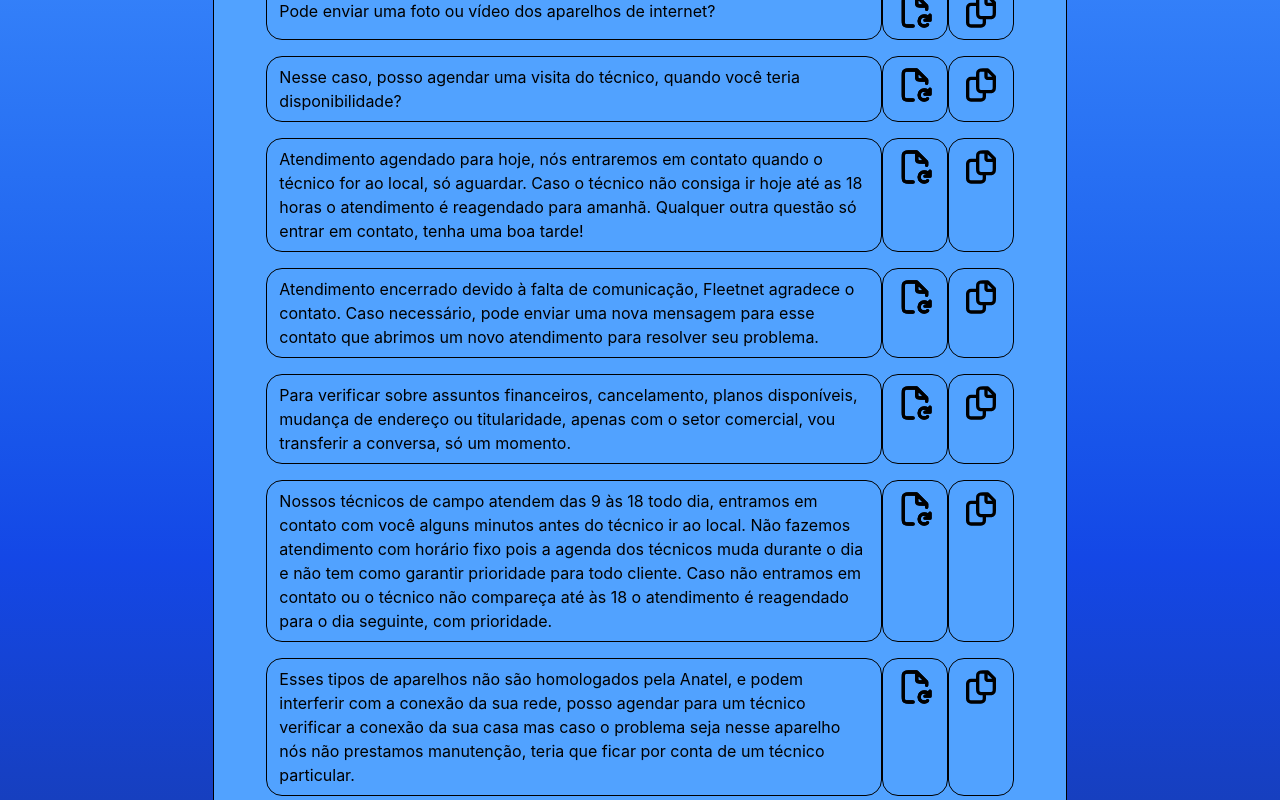
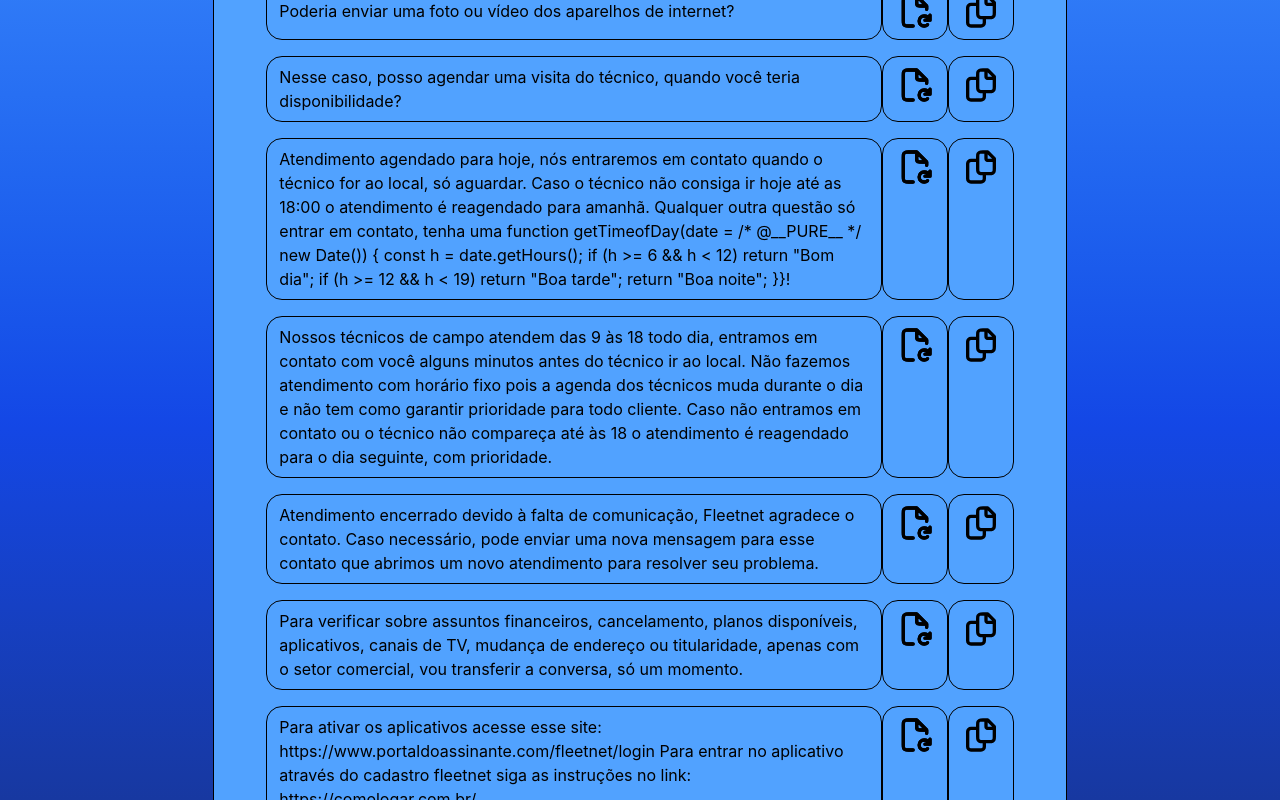
Before and after one commit to ShinyPineMaker/Chat-Utility-Tool-R, a React (Vite) app: page /Messages in a window 1280 px wide. Shown: the part 460-1260 px from the top of the page. Built offline with nearby package versions, Linux system fonts and the light colour scheme.

Commit message:
Proper import added for Preset Messages in main Messages page Minor formating

```diff
--- a/src/Pages/Components/PresetMessages.tsx
+++ b/src/Pages/Components/PresetMessages.tsx
@@ -6,22 +6,28 @@ type Message = {
 
 
 
-const name = localStorage.getItem("name");
-
-function getTimeofDay(date: Date = new Date()): string {
-    const h = date.getHours(); // 0–23, local time
-    if (h >= 6 && h < 12) return "Bom dia";
-    if (h >= 12 && h < 19) return "Boa tarde";
-    return "Boa noite"; // 19:00–23:59 and 00:00–05:59
-}
 
 
-export const presetMessages: Message[] = [
+
+
+
+
+
+const getPresetMessages = () => {
+
+    function getTimeofDay(date: Date = new Date()): string {
+        const h = date.getHours(); // 0–23, local time
+        if (h >= 6 && h < 12) return "Bom dia";
+        if (h >= 12 && h < 19) return "Boa tarde";
+        return "Boa noite"; // 19:00–23:59 and 00:00–05:59
+    }
+    const name = localStorage.getItem("name");
+    const presetMessages: Message[] = [
 
 
 
         //cumprimento/saudação
-        { text: `${getTimeofDay}, meu nome é ${name}, sou do suporte técnico, como posso ajudar?`, altText: `Boa noite, meu nome é ${name}, sou do suporte técnico, como posso ajudar?`, isAlt: false},
+        { text: `${getTimeofDay()}, meu nome é ${name}, sou do suporte técnico, como posso ajudar?`, altText: `Boa noite, meu nome é ${name}, sou do suporte técnico, como posso ajudar?`, isAlt: false},
 
         //solicitações
         { text: `Poderia informar o CPF do titular?` },
@@ -59,4 +65,9 @@ https://comologar.com.br/` },
         { text: `Seu plano foi habilitado provisoriamente por 72 horas, caso o pagamento não seja identificado pelo sistema ele será inativado novamente.` },
 
         { text: `Houve um rompimento na sua região, só aguardar que nossos técnicos estão verificando.` },
-]
+];
+
+    return presetMessages
+}
+
+export default getPresetMessages;
--- a/src/Pages/Messages.tsx
+++ b/src/Pages/Messages.tsx
@@ -1,8 +1,7 @@
 import Header from "./Components/Header";
 import Footer from "./Components/Footer";
 import { useState, useEffect } from "react";
-
-
+import getPresetMessages from "./Components/PresetMessages";
 
 
 
@@ -34,58 +33,14 @@ function saveMessages(messages: string[]){
 function Messages() {
 
 
-    const name = localStorage.getItem("name");
+
     const [copyThat, setCopyThat] = useState("");
-
     const [messages, setMessages] = useState (()=> getMessages());
+    const presetMessages = getPresetMessages();
 
 
 
 
-    const [presetMessages] = useState([
-
-        { text: `Boa tarde, meu nome é ${name}, sou do suporte técnico, como posso ajudar?`, alt: `Boa noite, meu nome é ${name}, sou do suporte técnico, como posso ajudar?`, isAlt: false},
-
-        { text: `Pode me informar o CPF do titular para eu verificar?` },
-
-        { text: `Realizei alguns procedimentos padrões, pode desligar o roteador e modem da tomada por 5 minutos?` },
-
-        { text: `Pode enviar uma foto ou vídeo dos aparelhos de internet?` },
-
-        { text: `Nesse caso, posso agendar uma visita do técnico, quando você teria disponibilidade?` },
-
-        { text: `Atendimento agendado para hoje, nós entraremos em contato quando o técnico for ao local, só aguardar. Caso o técnico não consiga ir hoje até as 18 horas o atendimento é reagendado para amanhã. Qualquer outra questão só entrar em contato, tenha uma boa tarde!` },
-
-        { text: `Atendimento encerrado devido à falta de comunicação, Fleetnet agradece o contato. Caso necessário, pode enviar uma nova mensagem para esse contato que abrimos um novo atendimento para resolver seu problema.` },
-
-        { text: `Para verificar sobre assuntos financeiros, cancelamento, planos disponíveis, mudança de endereço ou titularidade, apenas com o setor comercial, vou transferir a conversa, só um momento.` },
-
-        { text: `Nossos técnicos de campo atendem das 9 às 18 todo dia, entramos em contato com você alguns minutos antes do técnico ir ao local. Não fazemos atendimento com horário fixo pois a agenda dos técnicos muda durante o dia e não tem como garantir prioridade para todo cliente. Caso não entramos em contato ou o técnico não compareça até às 18 o atendimento é reagendado para o dia seguinte, com prioridade.` },
-
-        { text: `Esses tipos de aparelhos não são homologados pela Anatel, e podem interferir com a conexão da sua rede, posso agendar para um técnico verificar a conexão da sua casa mas caso o problema seja nesse aparelho nós não prestamos manutenção, teria que ficar por conta de um técnico particular.` },
-
-        { text: `Você pode realizar o pagamento da fatura através do nosso ou aplicativo ou por esse link:
-
-https://autoatendimento.infoss.com.br/app?tid=289814&prevdoc
-
-Para mais informações entre em contato com nosso setor comercial durante horário comercial, tenha uma boa noite!` },
-
-        { text: `Para ativar os aplicativos acesse esse site:
-
-https://www.portaldoassinante.com/fleetnet/login
-
-Para entrar no aplicativo através do cadastro fleetnet siga as instruções no link:
-
-https://comologar.com.br/` },
-
-        { text: `Para verificar sobre assuntos financeiros, cancelamento, planos disponíveis, mudança de endereço ou titularidade, apenas com o setor comercial, vou transferir a conversa, só um momento.` },
-
-        { text: `Seu atendimento já está na agenda do tecnico, só aguardar que assim que possivel o tecnico vai no local.` },
-
-        { text: `Seu plano foi habilitado provisoriamente por 72 horas, caso o pagamento não seja identificado pelo sistema ele será inativado novamente.` },
-
-        { text: `Houve um rompimento na sua região, só aguardar que nossos técnicos estão verificando.` },
-    ]);
 
 
 
```
